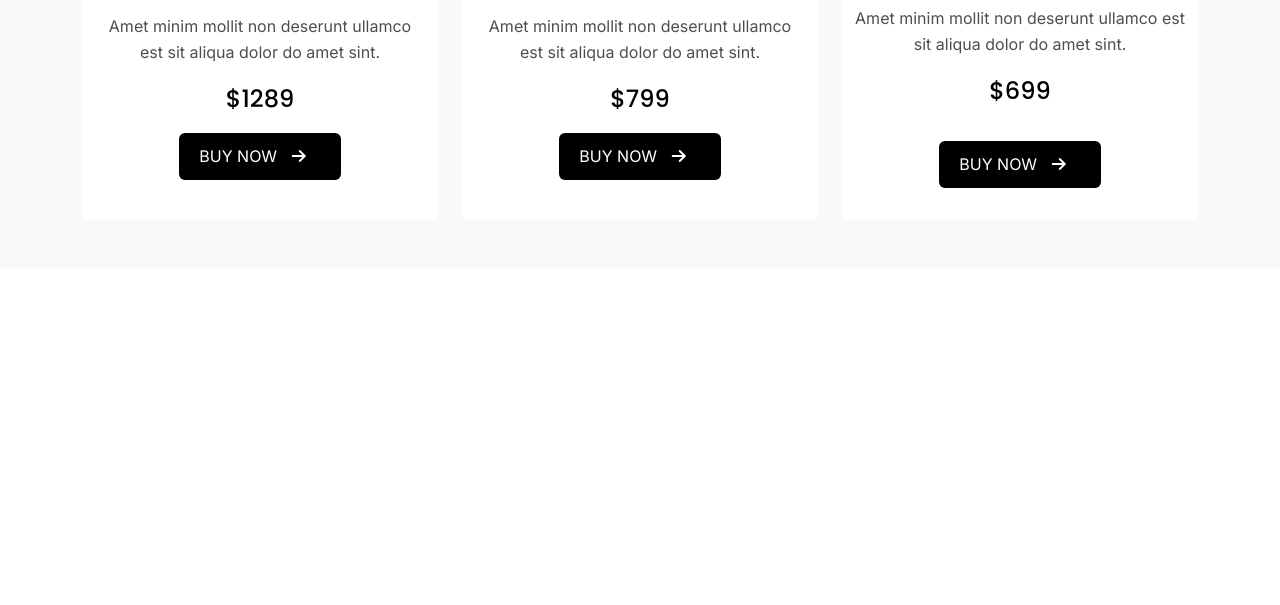
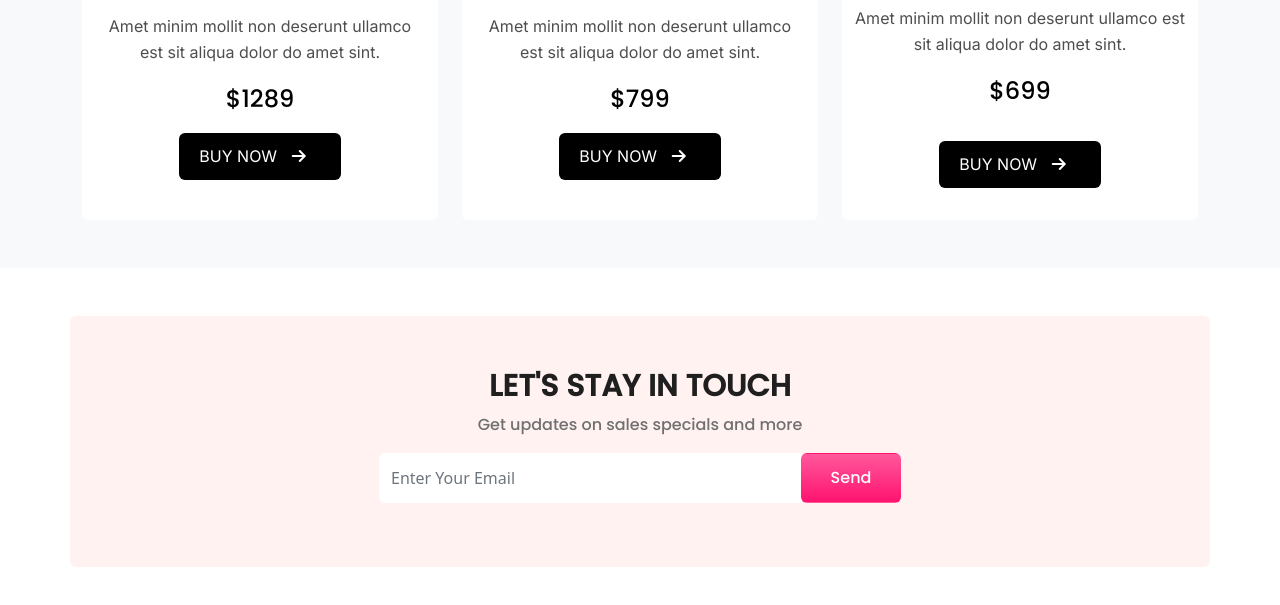
Before and after one commit to sabiha-wasema/Panda-Commerce-New, a plain HTML site: page index.html in a window 1280 px wide. Shown: the part 2020-2625 px from the top of the page. Before the commit the page ends 2288 px from the top, so only its background shows below. Drawn offline with nearby package versions, Linux system fonts and the light colour scheme.

Commit message:
footer added

```diff
--- a/css/style.css
+++ b/css/style.css
@@ -191,3 +191,35 @@
   color: #ffffff;
   margin-left: 10px;
 }
+.footer-section {
+  background-color: #fff2f1;
+}
+.footer-section h1 {
+  font-family: 'Poppins';
+  font-style: normal;
+  font-weight: 600;
+  font-size: 30px;
+  line-height: 45px;
+  color: #1f1f1f;
+  margin-bottom: 4px;
+}
+.footer-section p {
+  margin-top: 0;
+  font-family: 'Poppins';
+  font-style: normal;
+  font-weight: 500;
+  font-size: 16px;
+  line-height: 24px;
+  color: #707070;
+}
+.footer-section button {
+  font-family: 'Poppins';
+  font-style: normal;
+  font-weight: 500;
+  font-size: 16px;
+  line-height: 36px;
+  color: #ffffff;
+  width: 100px;
+  height: 50px;
+  background-image: linear-gradient(180deg, #ff589b 0%, #ff136f 100%);
+}
--- a/index.html
+++ b/index.html
@@ -275,7 +275,19 @@
 
     </main>
 
-    <footer>
+    <footer class="bg-white p-5">
+        <div class="container p-5 footer-section d-flex flex-column justify-content-center align-items-center rounded">
+            <h1>LET'S STAY IN TOUCH</h1>
+            <p>Get updates on sales specials and more</p>
+            <div class="input-group w-50 mx-auto mb-3">
+                <input type="text" class="form-control border-0" placeholder="Enter Your Email"
+                    aria-label="Recipient's username" aria-describedby="basic-addon2">
+                <div class="input-group-append">
+                    <button class="btn" type="button">Send</button>
+                </div>
+            </div>
+
+        </div>
 
     </footer>
 
```
